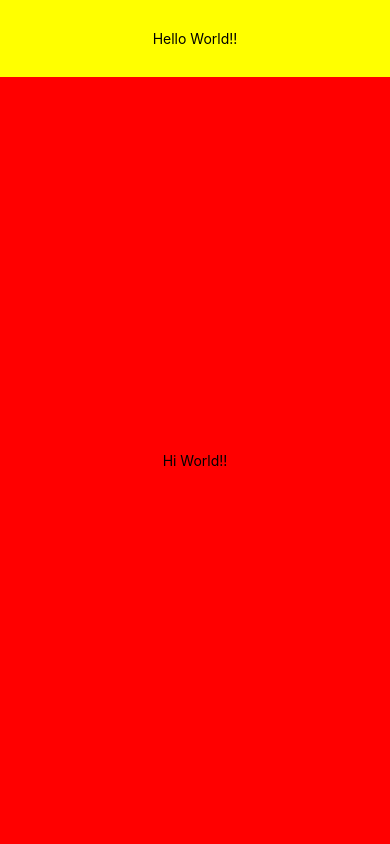
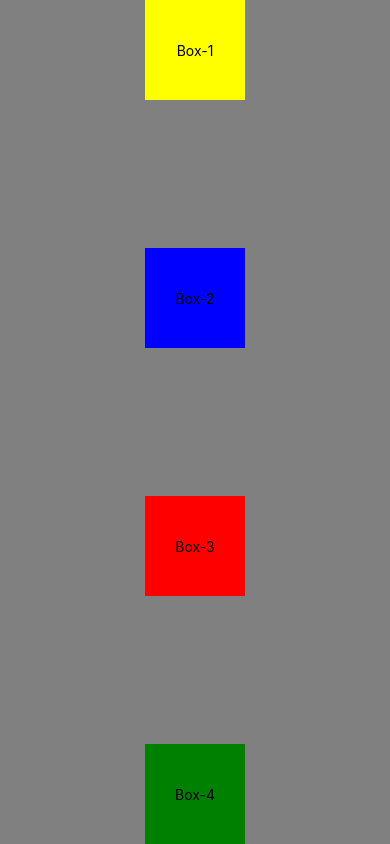
Before and after one commit to 1kenz/React-Native, a React Native app in the folder learning/firstProject/: screen / in a window 390 px wide. Built offline with nearby package versions, Linux system fonts and the light colour scheme.

Commit message:
feat: flex advance

```diff
--- a/learning/firstProject/App.js
+++ b/learning/firstProject/App.js
@@ -4,12 +4,17 @@ import { View, Text, StyleSheet } from 'react-native';
 function App() {
   return (
     <View style={styles.container}>
-      <View style={styles.upper_view_container}>
-        <Text>Hello World!!</Text>
+      <View style={styles.box1}>
+        <Text>Box-1</Text>
       </View>
-
-      <View style={styles.bottom_view_container}>
-        <Text>Hi World!!</Text>
+      <View style={styles.box2}>
+        <Text>Box-2</Text>
+      </View>
+      <View style={styles.box3}>
+        <Text>Box-3</Text>
+      </View>
+      <View style={styles.box4}>
+        <Text>Box-4</Text>
       </View>
     </View>
   );
@@ -18,17 +23,36 @@ function App() {
 const styles = StyleSheet.create({
   container: {
     flex: 1,
-    // flexDirection: 'row',
+    flexDirection: 'column',
+    backgroundColor: 'gray',
+    justifyContent: 'space-between',
+    alignItems: 'center',
   },
-  upper_view_container: {
-    flex: 1,
+  box1: {
+    width: 100,
+    height: 100,
     backgroundColor: 'yellow',
     justifyContent: 'center',
     alignItems: 'center',
   },
-  bottom_view_container: {
-    flex: 10,
+  box2: {
+    width: 100,
+    height: 100,
+    backgroundColor: 'blue',
+    justifyContent: 'center',
+    alignItems: 'center',
+  },
+  box3: {
+    width: 100,
+    height: 100,
     backgroundColor: 'red',
+    justifyContent: 'center',
+    alignItems: 'center',
+  },
+  box4: {
+    width: 100,
+    height: 100,
+    backgroundColor: 'green',
     justifyContent: 'center',
     alignItems: 'center',
   },
```
